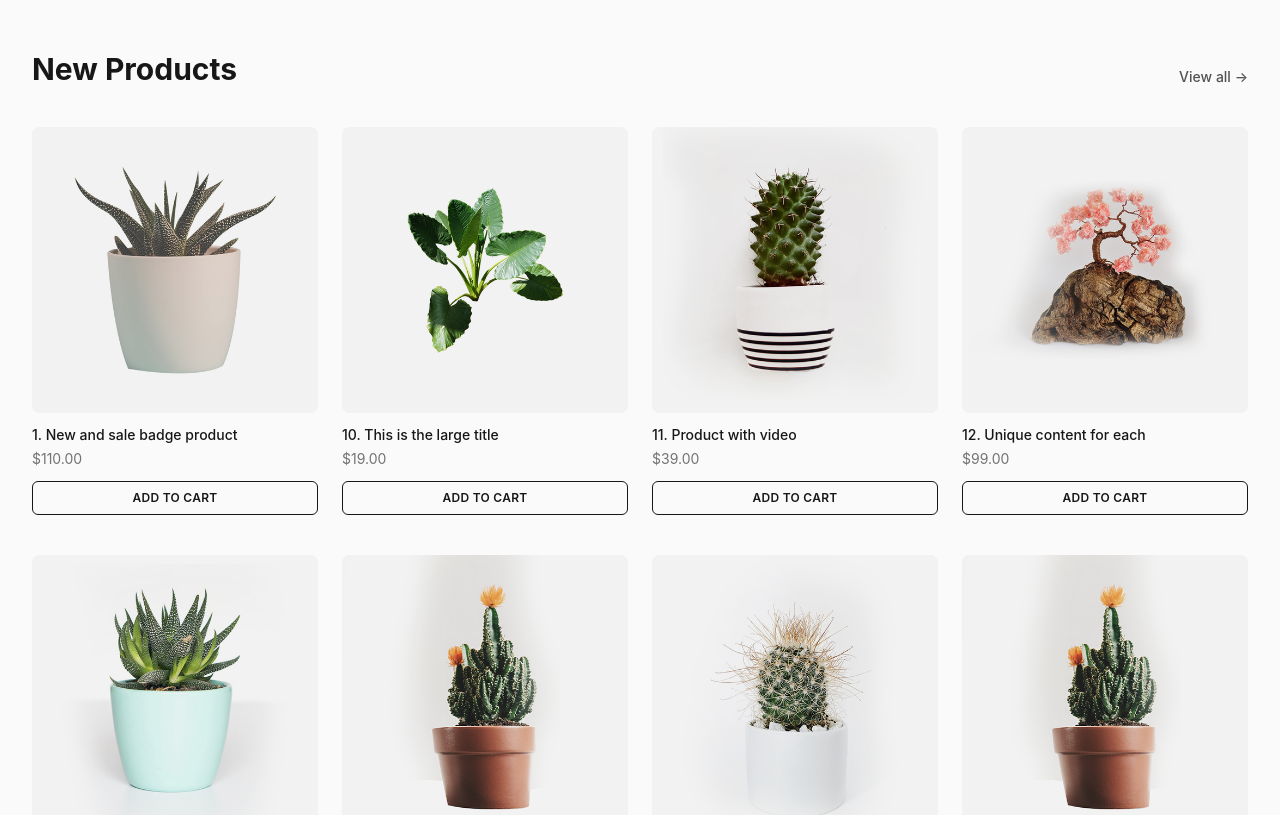
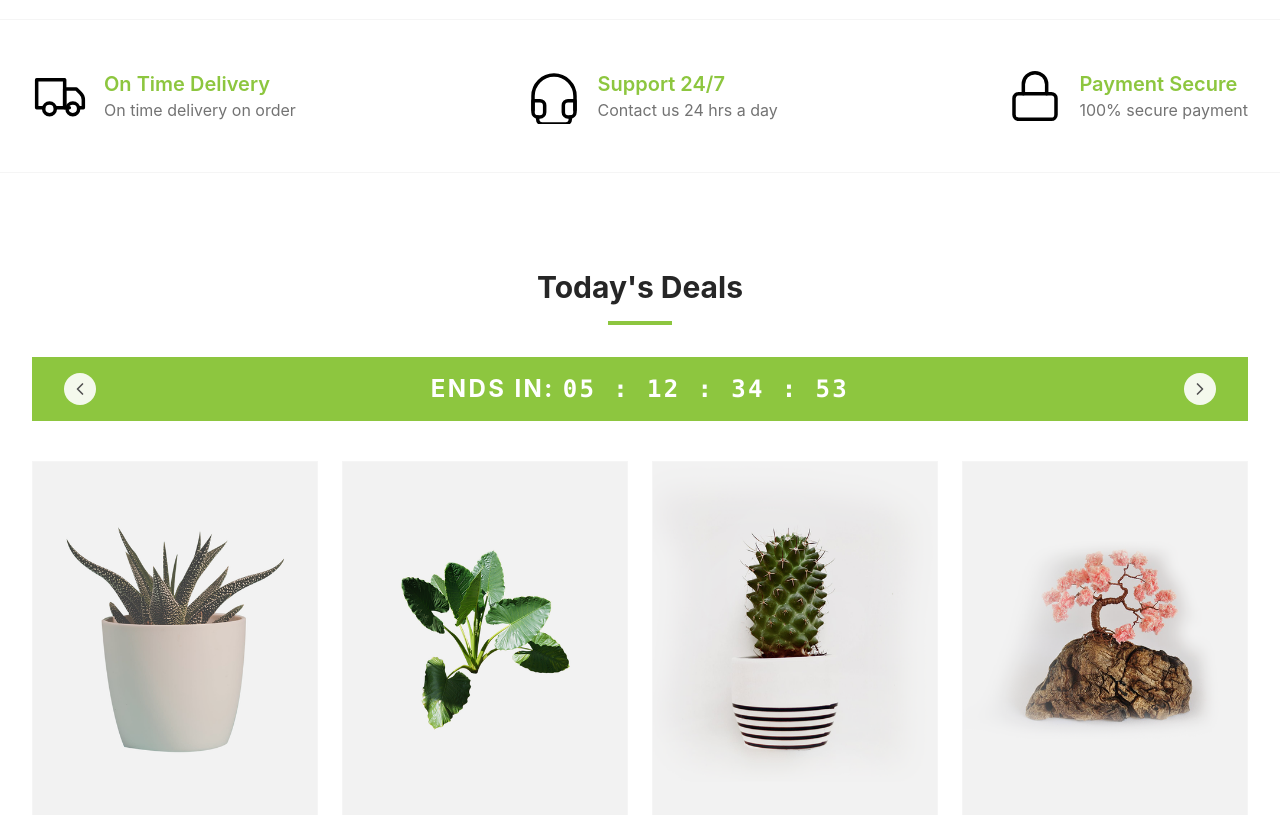
Before and after one commit to unocodedevelopers-crypto/Gover_plants, a Next.js app: page / in a window 1280 px wide. Shown: the part 1280-2095 px from the top of the page. Built offline with nearby package versions, Linux system fonts and the light colour scheme.

Commit message:
feat: add countdown timer, features section, and interactive product cards to landing page

```diff
--- a/app/page.tsx
+++ b/app/page.tsx
@@ -5,6 +5,8 @@ import {
   getProductsByCollection,
   collectionsList,
 } from "@/lib/data";
+import Features from "@/components/Features";
+import CountdownTimer from "@/components/CountdownTimer";
 
 export default function Home() {
   const bestSellers = getProductsByCollection("best-seller").slice(0, 4);
@@ -82,22 +84,33 @@ export default function Home() {
         </div>
       </section>
 
-      {/* New Products */}
-      <section className="bg-neutral-50 py-16">
+      {/* Features Section */}
+      <Features />
+
+      {/* Today's Deals (Replaces New Products) */}
+      <section className="bg-white py-16">
         <div className="mx-auto max-w-7xl px-4 sm:px-6 lg:px-8">
-          <div className="mb-10 flex items-end justify-between">
-            <h2 className="text-2xl font-bold text-neutral-900 sm:text-3xl">
-              New Products
+          <div className="mb-8 flex flex-col items-center justify-center text-center">
+            <h2 className="text-3xl font-bold text-neutral-800">
+              Today's Deals
             </h2>
-            <Link
-              href="/collections/all"
-              className="text-sm font-medium text-neutral-600 hover:text-neutral-900"
-            >
-              View all →
-            </Link>
+            <div className="mt-4 h-1 w-16 bg-[#8dc63f]"></div>
           </div>
-          <div className="grid grid-cols-2 gap-x-6 gap-y-10 sm:grid-cols-3 lg:grid-cols-4">
-            {newProducts.map((p) => (
+
+          <div className="mb-10 flex items-center justify-between bg-[#8dc63f] px-4 py-4 text-white sm:px-8">
+            <button className="flex h-8 w-8 items-center justify-center rounded-full bg-white/90 text-neutral-600 transition hover:bg-white hover:text-black">
+              <svg xmlns="http://www.w3.org/2000/svg" width="20" height="20" viewBox="0 0 24 24" fill="none" stroke="currentColor" strokeWidth="2" strokeLinecap="round" strokeLinejoin="round"><path d="m15 18-6-6 6-6"/></svg>
+            </button>
+            <div className="text-lg font-bold tracking-widest sm:text-2xl">
+              ENDS IN: <CountdownTimer />
+            </div>
+            <button className="flex h-8 w-8 items-center justify-center rounded-full bg-white/90 text-neutral-600 transition hover:bg-white hover:text-black">
+              <svg xmlns="http://www.w3.org/2000/svg" width="20" height="20" viewBox="0 0 24 24" fill="none" stroke="currentColor" strokeWidth="2" strokeLinecap="round" strokeLinejoin="round"><path d="m9 18 6-6-6-6"/></svg>
+            </button>
+          </div>
+
+          <div className="grid grid-cols-2 gap-x-6 gap-y-10 sm:grid-cols-4">
+            {newProducts.slice(0, 4).map((p) => (
               <ProductCard key={p.handle} product={p} />
             ))}
           </div>
--- /dev/null
+++ b/components/CountdownTimer.tsx
@@ -0,0 +1,41 @@
+"use client";
+
+import { useState, useEffect } from "react";
+
+export default function CountdownTimer({
+  initialDays = 5,
+  initialHours = 12,
+  initialMinutes = 34,
+  initialSeconds = 59
+}) {
+  const [timeLeft, setTimeLeft] = useState(
+    initialDays * 86400 + initialHours * 3600 + initialMinutes * 60 + initialSeconds
+  );
+  const [mounted, setMounted] = useState(false);
+
+  useEffect(() => {
+    setMounted(true);
+    const interval = setInterval(() => {
+      setTimeLeft((prev) => (prev > 0 ? prev - 1 : 0));
+    }, 1000);
+    return () => clearInterval(interval);
+  }, []);
+
+  const d = Math.floor(timeLeft / 86400);
+  const h = Math.floor((timeLeft % 86400) / 3600);
+  const m = Math.floor((timeLeft % 3600) / 60);
+  const s = Math.floor(timeLeft % 60);
+
+  const format = (val: number) => val.toString().padStart(2, "0");
+
+  // To prevent hydration errors, show zeros before client-side hydration
+  if (!mounted) {
+    return <span className="font-mono">00 : 00 : 00 : 00</span>;
+  }
+
+  return (
+    <span className="font-mono">
+      {format(d)} : {format(h)} : {format(m)} : {format(s)}
+    </span>
+  );
+}
--- /dev/null
+++ b/components/Features.tsx
@@ -0,0 +1,81 @@
+import React from "react";
+
+export default function Features() {
+  return (
+    <section className="border-t border-b border-neutral-100 bg-white py-12 my-8">
+      <div className="mx-auto flex max-w-7xl flex-col items-center justify-between gap-14 px-4 sm:flex-row sm:px-6 lg:px-8">
+        {/* Feature 1 */}
+        <div className="flex items-center gap-4">
+          <svg
+            xmlns="http://www.w3.org/2000/svg"
+            width="56"
+            height="56"
+            viewBox="0 0 24 24"
+            fill="none"
+            stroke="currentColor"
+            strokeWidth="1.5"
+            strokeLinecap="round"
+            strokeLinejoin="round"
+            className="text-black"
+          >
+            <path d="M10 17h4V5H2v12h3" />
+            <path d="M20 17h2v-3.34a4 4 0 0 0-1.17-2.83L19 9h-5v8h2" />
+            <circle cx="7.5" cy="17.5" r="2.5" />
+            <circle cx="17.5" cy="17.5" r="2.5" />
+          </svg>
+          <div>
+            <h4 className="text-xl font-semibold text-[#8dc63f]">On Time Delivery</h4>
+            <p className="text-base text-neutral-500">On time delivery on order</p>
+          </div>
+        </div>
+
+        {/* Feature 2 */}
+        <div className="flex items-center gap-4">
+          <svg
+            xmlns="http://www.w3.org/2000/svg"
+            width="56"
+            height="56"
+            viewBox="0 0 24 24"
+            fill="none"
+            stroke="currentColor"
+            strokeWidth="1.5"
+            strokeLinecap="round"
+            strokeLinejoin="round"
+            className="text-black"
+          >
+            <path d="M3 18v-6a9 9 0 0 1 18 0v6" />
+            <path d="M21 19a2 2 0 0 1-2 2h-1a2 2 0 0 1-2-2v-3a2 2 0 0 1 2-2h3zM3 19a2 2 0 0 0 2 2h1a2 2 0 0 0 2-2v-3a2 2 0 0 0-2-2H3z" />
+            <path d="M19 21v1a2 2 0 0 1-2 2H7a2 2 0 0 1-2-2v-1" />
+          </svg>
+          <div>
+            <h4 className="text-xl font-semibold text-[#8dc63f]">Support 24/7</h4>
+            <p className="text-base text-neutral-500">Contact us 24 hrs a day</p>
+          </div>
+        </div>
+
+        {/* Feature 3 */}
+        <div className="flex items-center gap-4">
+          <svg
+            xmlns="http://www.w3.org/2000/svg"
+            width="56"
+            height="56"
+            viewBox="0 0 24 24"
+            fill="none"
+            stroke="currentColor"
+            strokeWidth="1.5"
+            strokeLinecap="round"
+            strokeLinejoin="round"
+            className="text-black"
+          >
+            <rect x="3" y="11" width="18" height="11" rx="2" ry="2" />
+            <path d="M7 11V7a5 5 0 0 1 10 0v4" />
+          </svg>
+          <div>
+            <h4 className="text-xl font-semibold text-[#8dc63f]">Payment Secure</h4>
+            <p className="text-base text-neutral-500">100% secure payment</p>
+          </div>
+        </div>
+      </div>
+    </section>
+  );
+}
--- a/components/ProductCard.tsx
+++ b/components/ProductCard.tsx
@@ -2,42 +2,67 @@
 
 import Image from "next/image";
 import Link from "next/link";
-import { Product } from "@/lib/data";
+import { Product, products } from "@/lib/data";
 import { useCart } from "@/lib/cart-context";
 
 export default function ProductCard({ product }: { product: Product }) {
   const { addItem } = useCart();
 
+  // Get a unique secondary image for the hover state
+  const currentIndex = products.findIndex(p => p.handle === product.handle);
+  const hoverImage = currentIndex !== -1
+    ? products[(currentIndex + 1) % products.length].image
+    : "/images/products/demo-product-title-1.png";
+
   return (
-    <div className="group relative flex flex-col">
-      <Link
-        href={`/products/${product.handle}`}
-        className="relative block aspect-square w-full overflow-hidden rounded-lg bg-neutral-100"
-      >
+    <div className="group relative flex flex-col border border-neutral-100 bg-white">
+      <div className="relative block aspect-[4/5] w-full overflow-hidden bg-[#f4f4f4]">
+        <Link href={`/products/${product.handle}`}>
+          {/* Primary Image */}
           <Image
             src={product.image}
             alt={product.title}
             fill
-          className="object-cover transition duration-300 group-hover:scale-105"
+            className="object-cover transition-opacity duration-500 group-hover:opacity-0"
+            sizes="(min-width: 1024px) 25vw, (min-width: 640px) 33vw, 50vw"
+          />
+          {/* Secondary Hover Image */}
+          <Image
+            src={hoverImage}
+            alt={product.title + " hover"}
+            fill
+            className="object-cover opacity-0 transition-opacity duration-500 group-hover:opacity-100"
             sizes="(min-width: 1024px) 25vw, (min-width: 640px) 33vw, 50vw"
           />
         </Link>
-      <div className="mt-3 flex flex-1 flex-col">
+
+        {/* Hover Toolbar */}
+        <div className="absolute right-3 top-1/2 flex -translate-y-1/2 translate-x-4 flex-col gap-2 rounded bg-white py-3 opacity-0 shadow-md transition-all duration-300 group-hover:translate-x-0 group-hover:opacity-100">
+          <button className="flex p-2 text-neutral-600 transition hover:text-black" title="Quick View">
+            <svg xmlns="http://www.w3.org/2000/svg" width="18" height="18" viewBox="0 0 24 24" fill="none" stroke="currentColor" strokeWidth="2" strokeLinecap="round" strokeLinejoin="round"><path d="M2 12s3-7 10-7 10 7 10 7-3 7-10 7-10-7-10-7Z"/><circle cx="12" cy="12" r="3"/></svg>
+          </button>
+          <button className="flex p-2 text-neutral-600 transition hover:text-black" title="Wishlist">
+            <svg xmlns="http://www.w3.org/2000/svg" width="18" height="18" viewBox="0 0 24 24" fill="none" stroke="currentColor" strokeWidth="2" strokeLinecap="round" strokeLinejoin="round"><path d="M19 14c1.49-1.46 3-3.21 3-5.5A5.5 5.5 0 0 0 16.5 3c-1.76 0-3 .5-4.5 2-1.5-1.5-2.74-2-4.5-2A5.5 5.5 0 0 0 2 8.5c0 2.3 1.5 4.05 3 5.5l7 7Z"/></svg>
+          </button>
+          <button className="flex p-2 text-neutral-600 transition hover:text-black" title="Compare">
+            <svg xmlns="http://www.w3.org/2000/svg" width="18" height="18" viewBox="0 0 24 24" fill="none" stroke="currentColor" strokeWidth="2" strokeLinecap="round" strokeLinejoin="round"><line x1="4" x2="20" y1="21" y2="21"/><line x1="4" x2="20" y1="14" y2="14"/><line x1="4" x2="20" y1="7" y2="7"/><line x1="9" x2="9" y1="21" y2="18"/><line x1="9" x2="9" y1="10" y2="7"/><line x1="15" x2="15" y1="21" y2="18"/><line x1="15" x2="15" y1="10" y2="7"/></svg>
+          </button>
+          <button onClick={() => addItem(product, 1)} className="flex p-2 text-neutral-600 transition hover:text-black" title="Add to Cart">
+            <svg xmlns="http://www.w3.org/2000/svg" width="18" height="18" viewBox="0 0 24 24" fill="none" stroke="currentColor" strokeWidth="2" strokeLinecap="round" strokeLinejoin="round"><circle cx="8" cy="21" r="1"/><circle cx="19" cy="21" r="1"/><path d="M2.05 2.05h2l2.66 12.42a2 2 0 0 0 2 1.58h9.78a2 2 0 0 0 1.95-1.57l1.65-7.43H5.12"/></svg>
+          </button>
+        </div>
+      </div>
+
+      <div className="flex flex-1 flex-col p-4 bg-white border-t border-neutral-100">
         <Link
           href={`/products/${product.handle}`}
-          className="text-sm font-medium text-neutral-900 hover:underline"
+          className="text-[15px] text-neutral-700 hover:text-black"
         >
           {product.title}
         </Link>
-        <span className="mt-1 text-sm text-neutral-500">
+        <span className="mt-2 text-lg font-bold text-[#8dc63f]">
           ${product.price.toFixed(2)}
         </span>
-        <button
-          onClick={() => addItem(product, 1)}
-          className="mt-3 rounded-md border border-neutral-900 px-3 py-2 text-xs font-semibold uppercase tracking-wide text-neutral-900 transition hover:bg-neutral-900 hover:text-white"
-        >
-          Add to Cart
-        </button>
       </div>
     </div>
   );
```
Also changed, not shown: 1 other file (tests, documents, lock files or other folders). Lines whose indentation alone changed are shown as unchanged.
